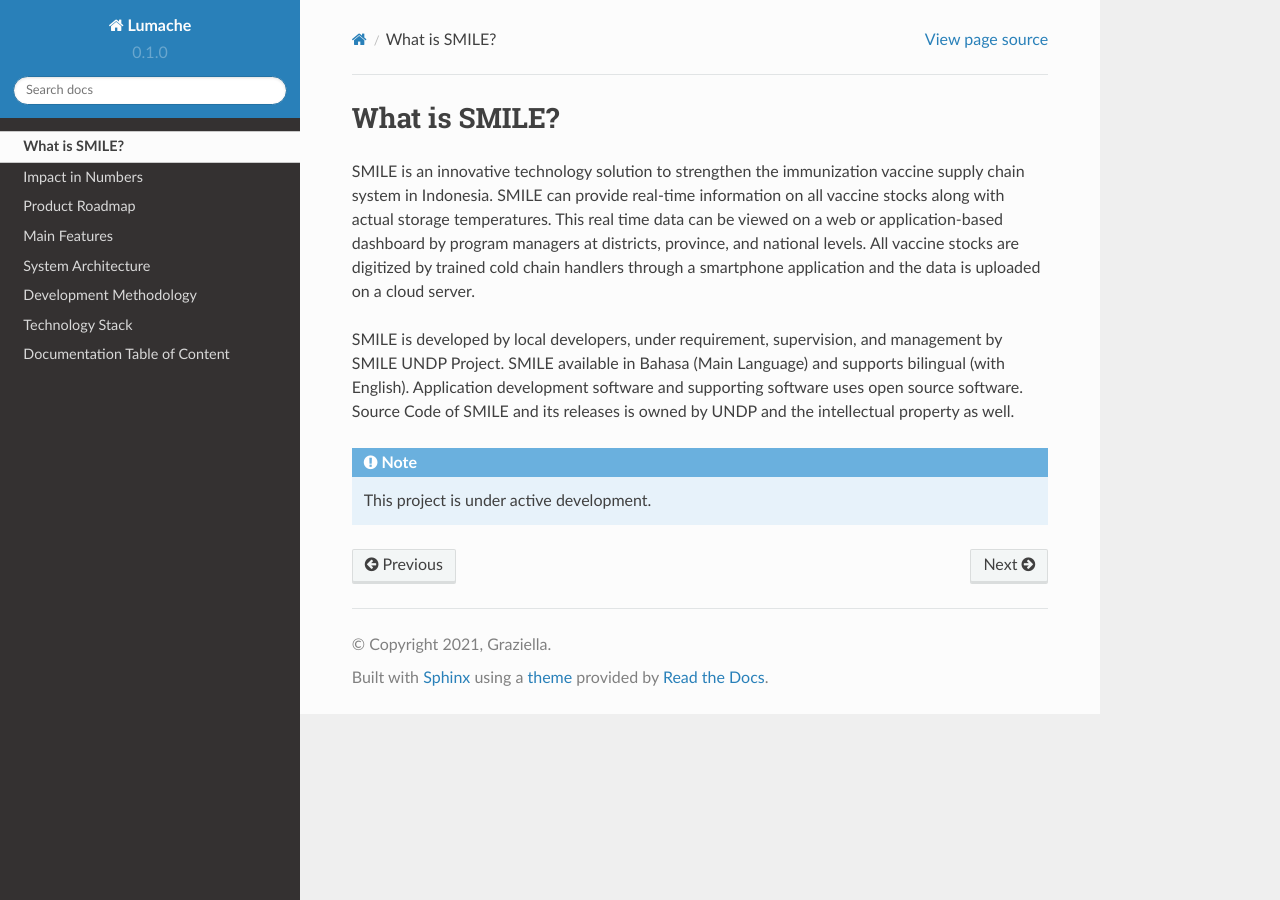
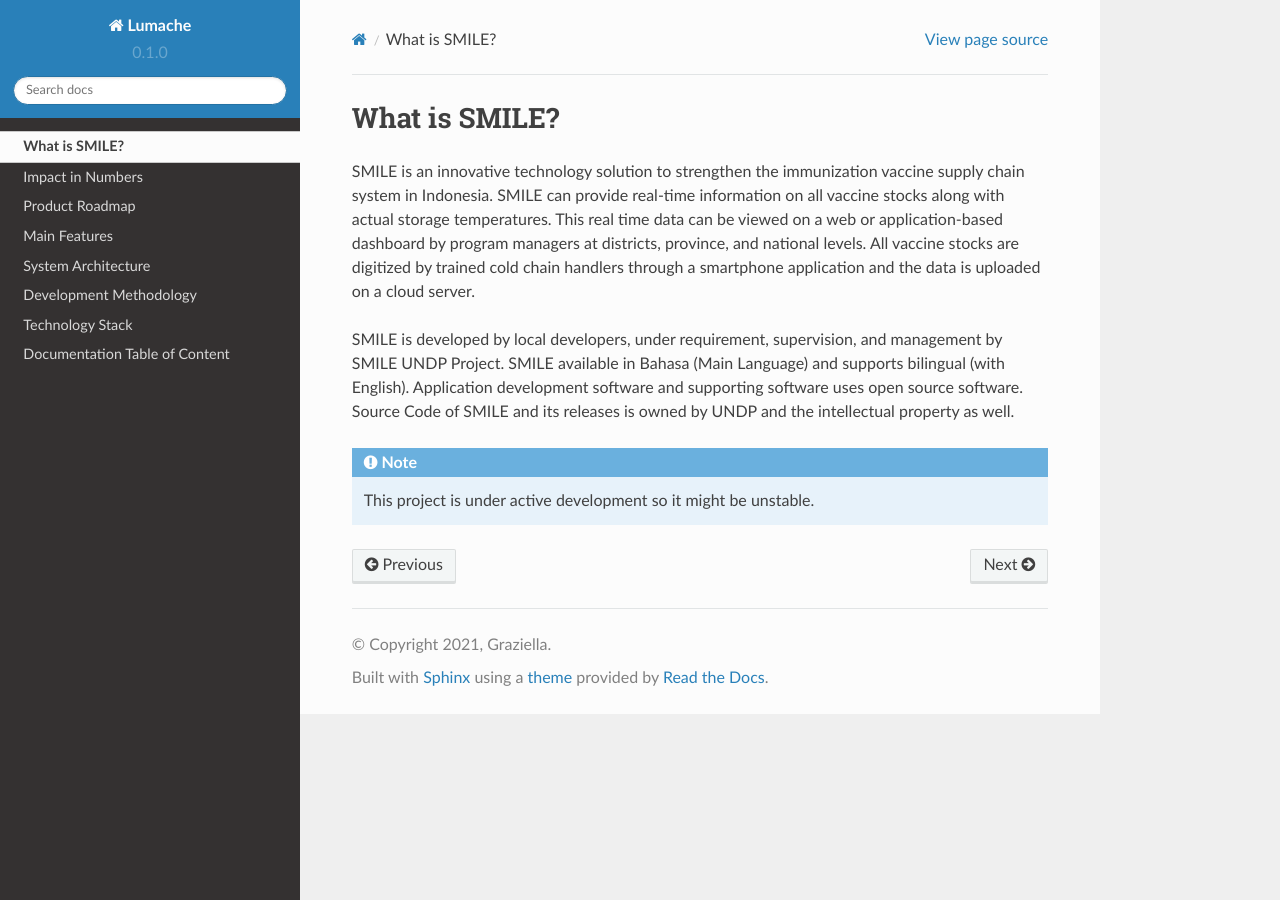
Before and after one commit to bigza/smile-documentation, a Sphinx documentation site: the page built from docs/source/what.rst, in a window 1280 px wide. Built offline with Sphinx 7.4.7 and the Read the Docs theme 2.0.0, drawn with Linux system fonts in a browser that asks for light colours.

```diff
--- a/docs/source/what.rst
+++ b/docs/source/what.rst
@@ -7,4 +7,4 @@ SMILE is developed by local developers, under requirement, supervision, and mana
 
 .. note::
 
-   This project is under active development.
+   This project is under active development so it might be unstable.
```
